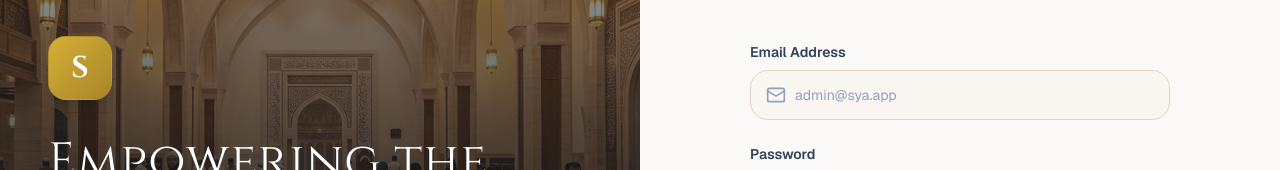
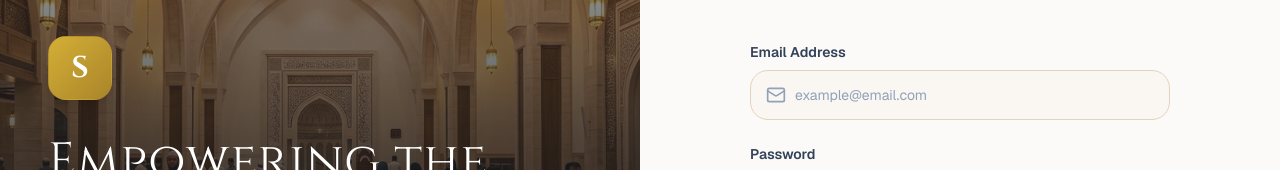
Before and after one commit to pronoy656/SYA-Muslim-community-, a Next.js app: page /login in a window 1280 px wide. Shown: the part 356-526 px from the top of the page. Built offline with nearby package versions, Linux system fonts and the light colour scheme.

Commit message:
feat: create login form component with email and password fields

```diff
--- a/src/components/auth/LoginForm.tsx
+++ b/src/components/auth/LoginForm.tsx
@@ -34,7 +34,7 @@ export default function LoginForm() {
             <input
               type="email"
               required
-              placeholder="admin@sya.app"
+              placeholder="example@email.com"
               className={inputClass}
             />
           </div>
```
